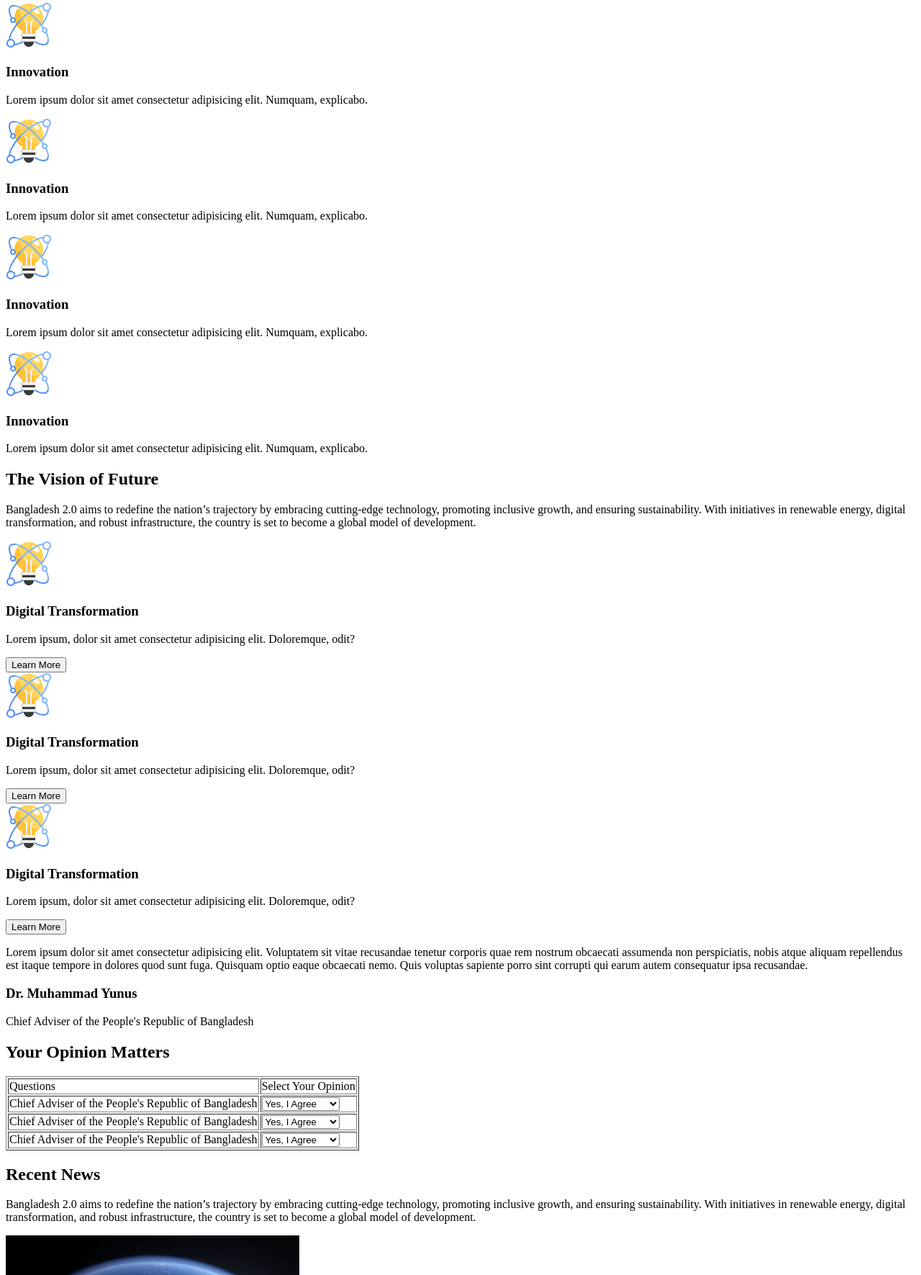
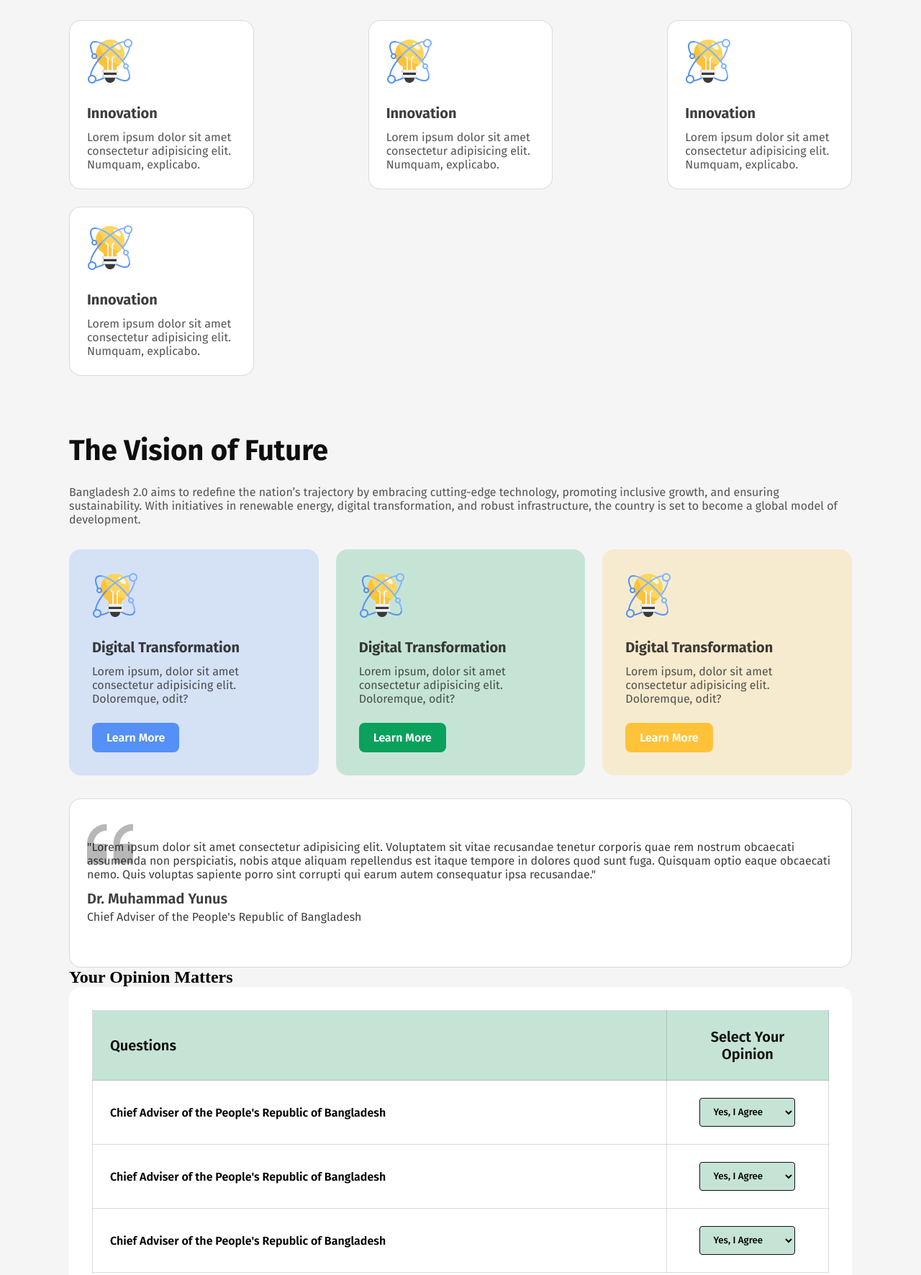
Before and after one commit to Darpan-lab/bangladesh2.0, a plain HTML site: page index.html in a window 1280 px wide. Shown: the part 677-2448 px from the top of the page at 72% size. Drawn offline with Linux system fonts and the light colour scheme.

Commit message:
added pillars of bd, the vision of future,your opinion matters section

```diff
--- a/index.html
+++ b/index.html
@@ -4,6 +4,7 @@
     <meta charset="UTF-8">
     <meta name="viewport" content="width=device-width, initial-scale=1.0">
     <title>Bangladesh2.0</title>
+    <link rel="stylesheet" href="/styles/style.css">
 </head>
 <body>
     <nav>
@@ -11,125 +12,133 @@
         <button>Sign in</button>
     </nav>
     <main>
-        <section>
-            <div>
-                <h5>Bangladesh 2.0</h5>
-                <h1>
+        <section class="hero">
+            <div class="hero-text">
+                <h5 class="hero-subtitle fira-sans-medium">Bangladesh 2.0</h5>
+                <h1 class="hero-title fira-sans-bold">
                     Idea , innovation , vision and challenges in New Bangladesh.
                 </h1>
-                <button>Explore New Bangladesh</button>
+                <button class="btn-main fira-sans-semibold">Explore New Bangladesh</button>
             </div>
-            <div>
+            <div class="hero-img">
                 <img src="/assets/hero.png">
             </div>
         </section>
-        <section>
-            <h1>Pillars of "Bangladesh 2.0"</h1>
-            <div>
-                <div>
+        <section class="pillars-of-bd">
+            <h1 class="fira-sans-bold pillars-of-bd-title">Pillars of "Bangladesh 2.0"</h1>
+            <div class="pillars-of-bd-container">
+                <div class="pillars-of-bd-box">
                     <img src="/assets/card-icon.png">
-                    <h3>Innovation</h3>
-                    <p>Lorem ipsum dolor sit amet consectetur adipisicing elit. Numquam, explicabo.</p>
+                    <h3 class="fira-sans-bold">Innovation</h3>
+                    <p class="fira-sans-regular">
+                        Lorem ipsum dolor sit amet consectetur adipisicing elit. Numquam, explicabo.
+                    </p>
                 </div>
-                <div>
+                <div class="pillars-of-bd-box">
                     <img src="/assets/card-icon.png">
-                    <h3>Innovation</h3>
-                    <p>Lorem ipsum dolor sit amet consectetur adipisicing elit. Numquam, explicabo.</p>
+                    <h3 class="fira-sans-bold">Innovation</h3>
+                    <p class="fira-sans-regular">
+                        Lorem ipsum dolor sit amet consectetur adipisicing elit. Numquam, explicabo.
+                    </p>
                 </div>
-                <div>
+                <div class="pillars-of-bd-box">
                     <img src="/assets/card-icon.png">
-                    <h3>Innovation</h3>
-                    <p>Lorem ipsum dolor sit amet consectetur adipisicing elit. Numquam, explicabo.</p>
+                    <h3 class="fira-sans-bold">Innovation</h3>
+                    <p class="fira-sans-regular">
+                        Lorem ipsum dolor sit amet consectetur adipisicing elit. Numquam, explicabo.
+                    </p>
                 </div>
-                <div>
+                <div class="pillars-of-bd-box">
                     <img src="/assets/card-icon.png">
-                    <h3>Innovation</h3>
-                    <p>Lorem ipsum dolor sit amet consectetur adipisicing elit. Numquam, explicabo.</p>
+                    <h3 class="fira-sans-bold">Innovation</h3>
+                    <p class="fira-sans-regular">
+                        Lorem ipsum dolor sit amet consectetur adipisicing elit. Numquam, explicabo.
+                    </p>
                 </div>
             </div>
         </section>
-        <section>
-            <div>
-                <h1>The Vision of Future</h1>
-                <p>
+        <section class="theVision">
+            <div class="theVision-title">
+                <h1 class="fira-sans-bold">The Vision of Future</h1>
+                <p class="fira-sans-regular">
                     Bangladesh 2.0 aims to redefine the nation’s trajectory by embracing cutting-edge technology, promoting inclusive growth, and ensuring sustainability. With initiatives in renewable energy, digital transformation, and robust infrastructure, the country is set to become a global model of development.
                 </p>
             </div>
-            <div>
-                <div>
+            <div class="theVision-container">
+                <div class="theVision-box" style="background: rgba(84, 144, 245, 0.2);">
                     <img src="/assets/card-icon.png">
-                    <h3>Digital Transformation</h3>
-                    <p>
+                    <h3 class="fira-sans-bold">Digital Transformation</h3>
+                    <p class="fira-sans-regular">
                         Lorem ipsum, dolor sit amet consectetur adipisicing elit. Doloremque, odit?
                     </p>
-                    <button>Learn More</button>
+                    <button style="background: rgb(84, 144, 245);" class="btn-main fira-sans-semibold">Learn More</button>
                 </div>
-                <div>
+                <div class="theVision-box" style="background: rgb(198, 228, 214);">
                     <img src="/assets/card-icon.png">
-                    <h3>Digital Transformation</h3>
-                    <p>
+                    <h3 class="fira-sans-bold">Digital Transformation</h3>
+                    <p class="fira-sans-regular">
                         Lorem ipsum, dolor sit amet consectetur adipisicing elit. Doloremque, odit?
                     </p>
-                    <button>Learn More</button>
+                    <button style="background: rgb(9, 161, 92);" class="btn-main fira-sans-semibold">Learn More</button>
                 </div>
-                <div>
+                <div class="theVision-box" style="background: rgb(247, 235, 207);">
                     <img src="/assets/card-icon.png">
-                    <h3>Digital Transformation</h3>
-                    <p>
+                    <h3 class="fira-sans-bold">Digital Transformation</h3>
+                    <p class="fira-sans-regular">
                         Lorem ipsum, dolor sit amet consectetur adipisicing elit. Doloremque, odit?
                     </p>
-                    <button>Learn More</button>
+                    <button style="background: rgb(255, 194, 57);" class="btn-main fira-sans-semibold">Learn More</button>
                 </div>
             </div>
         </section>
-        <section>
-            <p>
-                Lorem ipsum dolor sit amet consectetur adipisicing elit. Voluptatem sit vitae recusandae tenetur corporis quae rem nostrum obcaecati assumenda non perspiciatis, nobis atque aliquam repellendus est itaque tempore in dolores quod sunt fuga. Quisquam optio eaque obcaecati nemo. Quis voluptas sapiente porro sint corrupti qui earum autem consequatur ipsa recusandae.
+        <section class="quote">
+            <p class="fira-sans-regular quote-bg-img">
+                "Lorem ipsum dolor sit amet consectetur adipisicing elit. Voluptatem sit vitae recusandae tenetur corporis quae rem nostrum obcaecati assumenda non perspiciatis, nobis atque aliquam repellendus est itaque tempore in dolores quod sunt fuga. Quisquam optio eaque obcaecati nemo. Quis voluptas sapiente porro sint corrupti qui earum autem consequatur ipsa recusandae."
 
             </p>
-            <h3>Dr. Muhammad Yunus</h3>
-            <p>
+            <h3 class="fira-sans-semibold">Dr. Muhammad Yunus</h3>
+            <p class="fira-sans-regular">
                 Chief Adviser of the People's Republic of Bangladesh
             </p>
         </section>
-        <section>
+        <section class="opinion">
             <h1>Your Opinion Matters</h1>
-            <div>
-                <table border="1">
-                    <tr>
-                        <td>Questions</td>
-                        <td>Select Your Opinion</td>
+            <div class="opinion-container">
+                <table>
+                    <tr class="opinion-head">
+                        <td class="opinion-title fira-sans-semibold">Questions</td>
+                        <td class="opinion-value fira-sans-semibold">Select Your Opinion</td>
                     </tr>
                     <tr>
-                        <td>
+                        <td class="opinion-title fira-sans-semibold">
                             Chief Adviser of the People's Republic of Bangladesh
                         </td>
-                        <td>
-                            <select>
-                                <option>Yes, I Agree</option>
-                                <option>No, I Disagree</option>
+                        <td class="opinion-value">
+                            <select class="fira-sans-medium">
+                                <option class="fira-sans-medium">Yes, I Agree</option>
+                                <option class="fira-sans-medium">No, I Disagree</option>
                             </select>
                         </td>
                     </tr>
                     <tr>
-                        <td>
+                        <td class="opinion-title fira-sans-semibold">
                             Chief Adviser of the People's Republic of Bangladesh
                         </td>
-                        <td>
-                            <select>
-                                <option>Yes, I Agree</option>
-                                <option>No, I Disagree</option>
+                        <td class="opinion-value">
+                            <select class="fira-sans-medium">
+                                <option class="fira-sans-medium">Yes, I Agree</option>
+                                <option class="fira-sans-medium">No, I Disagree</option>
                             </select>
                         </td>
                     </tr>
                     <tr>
-                        <td>
+                        <td class="opinion-title fira-sans-semibold">
                             Chief Adviser of the People's Republic of Bangladesh
                         </td>
-                        <td>
-                            <select>
-                                <option>Yes, I Agree</option>
-                                <option>No, I Disagree</option>
+                        <td class="opinion-value">
+                            <select class="fira-sans-medium">
+                                <option class="fira-sans-medium">Yes, I Agree</option>
+                                <option class="fira-sans-medium">No, I Disagree</option>
                             </select>
                         </td>
                     </tr>
--- /dev/null
+++ b/styles/style.css
@@ -0,0 +1,287 @@
+@import url('https://fonts.googleapis.com/css2?family=Fira+Sans:ital,wght@0,100;0,200;0,300;0,400;0,500;0,600;0,700;0,800;0,900;1,100;1,200;1,300;1,400;1,500;1,600;1,700;1,800;1,900&display=swap');
+
+*{
+    margin: 0;
+    padding: 0;
+}
+body{
+    background-color: rgb(245, 245, 245);
+    width: 85%;
+    margin: auto;
+}
+.fira-sans-thin {
+    font-family: "Fira Sans", serif;
+    font-weight: 100;
+    font-style: normal;
+  }
+
+.fira-sans-extralight {
+    font-family: "Fira Sans", serif;
+    font-weight: 200;
+    font-style: normal;
+}
+
+.fira-sans-light {
+    font-family: "Fira Sans", serif;
+    font-weight: 300;
+    font-style: normal;
+}
+
+.fira-sans-regular {
+    font-family: "Fira Sans", serif;
+    font-weight: 400;
+    font-style: normal;
+}
+
+.fira-sans-medium {
+    font-family: "Fira Sans", serif;
+    font-weight: 500;
+    font-style: normal;
+}
+
+.fira-sans-semibold {
+    font-family: "Fira Sans", serif;
+    font-weight: 600;
+    font-style: normal;
+}
+
+.fira-sans-bold {
+    font-family: "Fira Sans", serif;
+    font-weight: 700;
+    font-style: normal;
+}
+
+.fira-sans-extrabold {
+    font-family: "Fira Sans", serif;
+    font-weight: 800;
+    font-style: normal;
+}
+
+.fira-sans-black {
+    font-family: "Fira Sans", serif;
+    font-weight: 900;
+    font-style: normal;
+}
+
+.fira-sans-thin-italic {
+    font-family: "Fira Sans", serif;
+    font-weight: 100;
+    font-style: italic;
+}
+
+.fira-sans-extralight-italic {
+    font-family: "Fira Sans", serif;
+    font-weight: 200;
+    font-style: italic;
+}
+
+.fira-sans-light-italic {
+    font-family: "Fira Sans", serif;
+    font-weight: 300;
+    font-style: italic;
+}
+
+.fira-sans-regular-italic {
+    font-family: "Fira Sans", serif;
+    font-weight: 400;
+    font-style: italic;
+}
+
+.fira-sans-medium-italic {
+    font-family: "Fira Sans", serif;
+    font-weight: 500;
+    font-style: italic;
+}
+
+.fira-sans-semibold-italic {
+    font-family: "Fira Sans", serif;
+    font-weight: 600;
+    font-style: italic;
+}
+
+.fira-sans-bold-italic {
+    font-family: "Fira Sans", serif;
+    font-weight: 700;
+    font-style: italic;
+}
+
+.fira-sans-extrabold-italic {
+    font-family: "Fira Sans", serif;
+    font-weight: 800;
+    font-style: italic;
+}
+
+.fira-sans-black-italic {
+    font-family: "Fira Sans", serif;
+    font-weight: 900;
+    font-style: italic;
+}
+.btn-main{
+    border-radius: 8px;
+    background: rgb(0, 106, 80);
+    color: rgb(255, 255, 255);
+    font-size: 18px;
+    padding: 17px 34px;
+    border: none;
+    cursor: pointer;
+}
+.hero-subtitle{
+    font-size: 24px;
+    color: rgba(14, 14, 14, 0.5);
+    margin-bottom: 16px;
+}
+.hero-title{
+    color: rgb(14, 14, 14);
+    font-size: 55px;
+    margin-bottom: 24px;
+}
+.hero{
+    display: flex;
+    justify-content: center;
+    /* width: 80.5%; */
+    align-items: center;
+    /* margin: auto; */
+    background: rgb(198, 228, 214);
+    padding: 50px;
+    border-radius: 24px;
+    gap:20px;
+    /* flex-wrap: wrap; */
+}
+.pillars-of-bd{
+    margin-top: 80px;
+
+}
+.pillars-of-bd-title{
+    color: rgb(14, 14, 14);
+    font-size: 40px;
+    margin-bottom: 32px;
+}
+.pillars-of-bd-container{
+    display: flex;
+    justify-content: space-between;
+    align-items: center;
+    flex-wrap: wrap;
+    gap: 24px;
+
+
+}
+.pillars-of-bd-box{
+    border: 1px solid rgba(14, 14, 14, 0.15);
+    border-radius: 16px;
+    background: rgb(255, 255, 255);
+    padding: 24px;
+    width: 19%;
+}
+.pillars-of-bd-box h3{
+    font-size: 20px;
+    color: rgba(14, 14, 14, 0.8);
+    margin-bottom: 12px;
+}
+.pillars-of-bd-box img{
+    margin-bottom: 24px;
+}
+.pillars-of-bd-box p{
+    color: rgba(14, 14, 14, 0.7);
+    font-size: 16px;
+}
+.theVision-title{
+    margin-top: 80px;
+    margin-bottom: 32px;
+}
+.theVision-title h1{
+    color: rgb(14, 14, 14);
+    font-size: 40px;
+    margin-bottom: 24px;
+}
+.theVision-title p{
+    color: rgba(14, 14, 14, 0.7);
+    font-size: 16px;
+}
+.theVision{
+
+}
+.theVision-box{
+    padding: 32px;
+    border-radius: 16px;
+}
+.theVision-container{
+    display: flex;
+    justify-content: space-between;
+    gap: 24px;
+}
+.theVision-box img{
+    margin-bottom: 24px;
+}
+.theVision-box h3{
+    color: rgba(14, 14, 14, 0.8);
+    font-size: 20px;
+    margin-bottom: 12px;
+
+}
+.theVision-box p{
+    color: rgba(14, 14, 14, 0.7);
+    font-size: 16px;
+    margin-bottom: 24px;
+}
+.theVision-container button{
+    padding: 11px 20px 11px 20px;
+    font-size: 16px;
+}
+.quote{
+    margin-top: 32px;
+    padding: 30px 24px 48px;
+    border: 1px solid rgba(14, 14, 14, 0.15);
+    border-radius: 16px;
+    background: rgb(255, 255, 255);
+}
+.quote p{
+    color: rgba(14, 14, 14, 0.8);
+    font-size: 16px;
+    margin-bottom: 12px;
+}
+.quote-bg-img{
+    background-image: url("/assets/quote-bg.png");
+    background-repeat: no-repeat;
+    padding-top: 27px;
+    background-origin: padding-box;
+}
+.quote h3{
+    color: rgba(14, 14, 14, 0.8);
+    font-size: 20px;
+    margin-bottom: 4px;
+}
+.opinion-title{
+    text-align: left;
+    width: 78%;
+}
+.opinion-value{
+    text-align: center;
+}
+.opinion table{
+    background: rgba(255, 255, 255, 0.1);
+    border-collapse: collapse;
+    width: 100%;
+}
+.opinion td{
+    border: 1px solid rgba(14, 14, 14, 0.15);
+    padding: 24px;
+}
+.opinion select{
+    padding: 10px 14px;
+    background: rgb(198, 228, 214);
+    border: 1px solid rgb(14, 14, 14);
+    border-radius: 4px;
+}
+.opinion-container{
+    border-radius: 16px;
+    background: rgb(255, 255, 255);
+    padding: 32px;
+}
+.opinion-head .opinion-title, .opinion-head .opinion-value{
+    color: rgb(14, 14, 14);
+    font-size: 20px;
+    background-color: rgb(198, 228, 214);
+}
+.opinion-head .opinion-value{
+
+}
```
